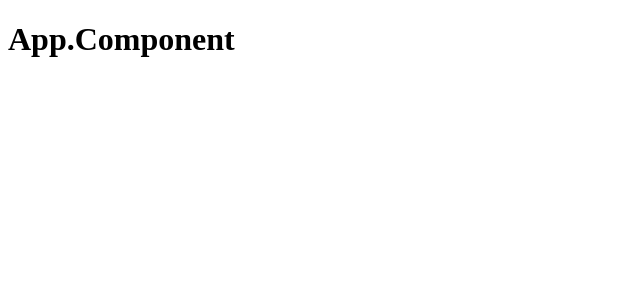
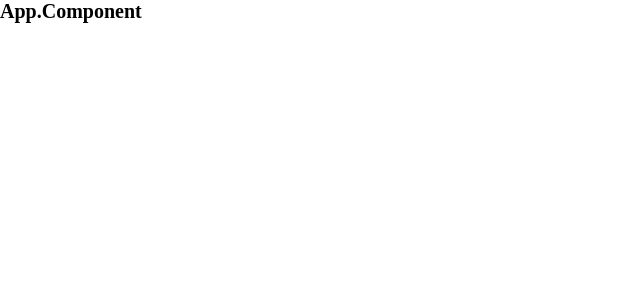
Before and after one commit to Vipmat/Portfolio-website, an Angular app: page / in a window 1280 px wide. Shown: the top 300 px of the page, without its empty margins (0-640 px from the left). Built offline with nearby package versions, Linux system fonts and the light colour scheme.

Commit message:
Setup of SCSS to CSS flowing into NG app

```diff
--- a/angular.json
+++ b/angular.json
@@ -119,6 +119,10 @@
           }
         }
       }
-    }},
-  "defaultProject": "portfolio-website"
+    }
+  },
+  "defaultProject": "portfolio-website",
+  "cli": {
+    "analytics": false
+  }
 }
--- a/package.json
+++ b/package.json
@@ -7,7 +7,8 @@
     "build": "ng build",
     "test": "ng test",
     "lint": "ng lint",
-    "e2e": "ng e2e"
+    "e2e": "ng e2e",
+    "compile:sass": "node-sass src/sass/main.scss src/styles.css -w"
   },
   "private": true,
   "dependencies": {
@@ -38,6 +39,7 @@
     "karma-coverage-istanbul-reporter": "~3.0.2",
     "karma-jasmine": "~4.0.0",
     "karma-jasmine-html-reporter": "^1.5.0",
+    "node-sass": "^5.0.0",
     "protractor": "~7.0.0",
     "ts-node": "~8.3.0",
     "tslint": "~6.1.0",
--- a/src/index.html
+++ b/src/index.html
@@ -1,11 +1,12 @@
-<!doctype html>
+<!DOCTYPE html>
 <html lang="en">
   <head>
-  <meta charset="utf-8">
+    <meta charset="utf-8" />
     <title>PortfolioWebsite</title>
-  <base href="/">
-  <meta name="viewport" content="width=device-width, initial-scale=1">
-  <link rel="icon" type="image/x-icon" href="favicon.ico">
+    <base href="/" />
+    <meta name="viewport" content="width=device-width, initial-scale=1" />
+    <link rel="icon" type="image/x-icon" href="favicon.ico" />
+    <link rel="stylesheet" href="styles.css" />
   </head>
   <body>
     <app-root></app-root>
--- /dev/null
+++ b/src/sass/base/_base.scss
@@ -0,0 +1,16 @@
+*,
+*::after,
+*::before {
+  margin: 0;
+  padding: 0;
+  box-sizing: inherit;
+}
+
+html {
+  // This defines what 1rem is
+  font-size: 62.5%;
+}
+
+body {
+  box-sizing: border-box;
+}
--- /dev/null
+++ b/src/sass/main.scss
@@ -0,0 +1,3 @@
+@import "./base/base";
+
+@import "./utilities/variables";
--- a/src/styles.css
+++ b/src/styles.css
@@ -1 +1,12 @@
-/* You can add global styles to this file, and also import other style files */
+*,
+*::after,
+*::before {
+  margin: 0;
+  padding: 0;
+  box-sizing: inherit; }
+
+html {
+  font-size: 62.5%; }
+
+body {
+  box-sizing: border-box; }
```
Also changed, not shown: src/sass/utilities/_variables.scss (added, +8 -0 lines), 1 other file (tests, documents, lock files or other folders). Lines whose indentation alone changed are shown as unchanged.
